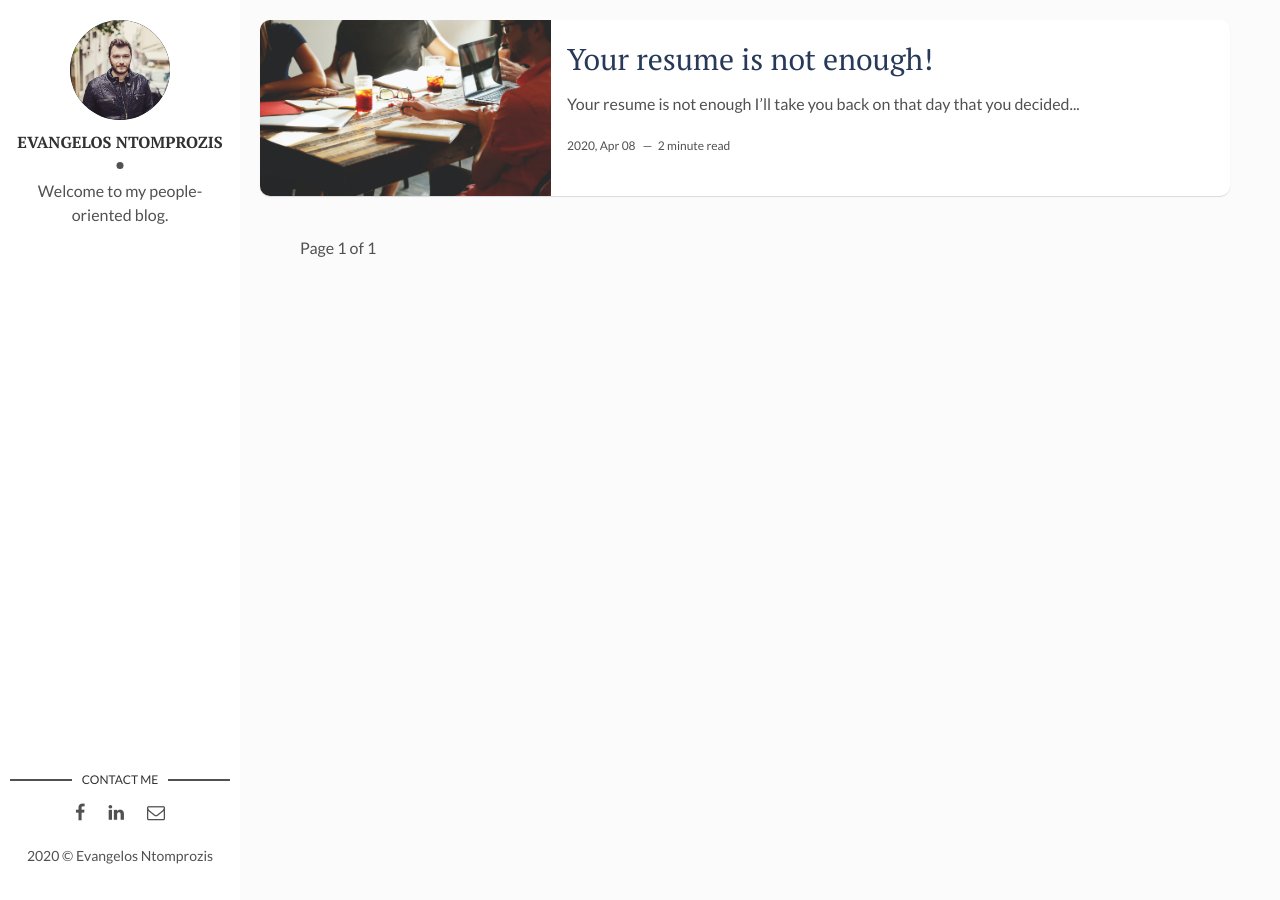
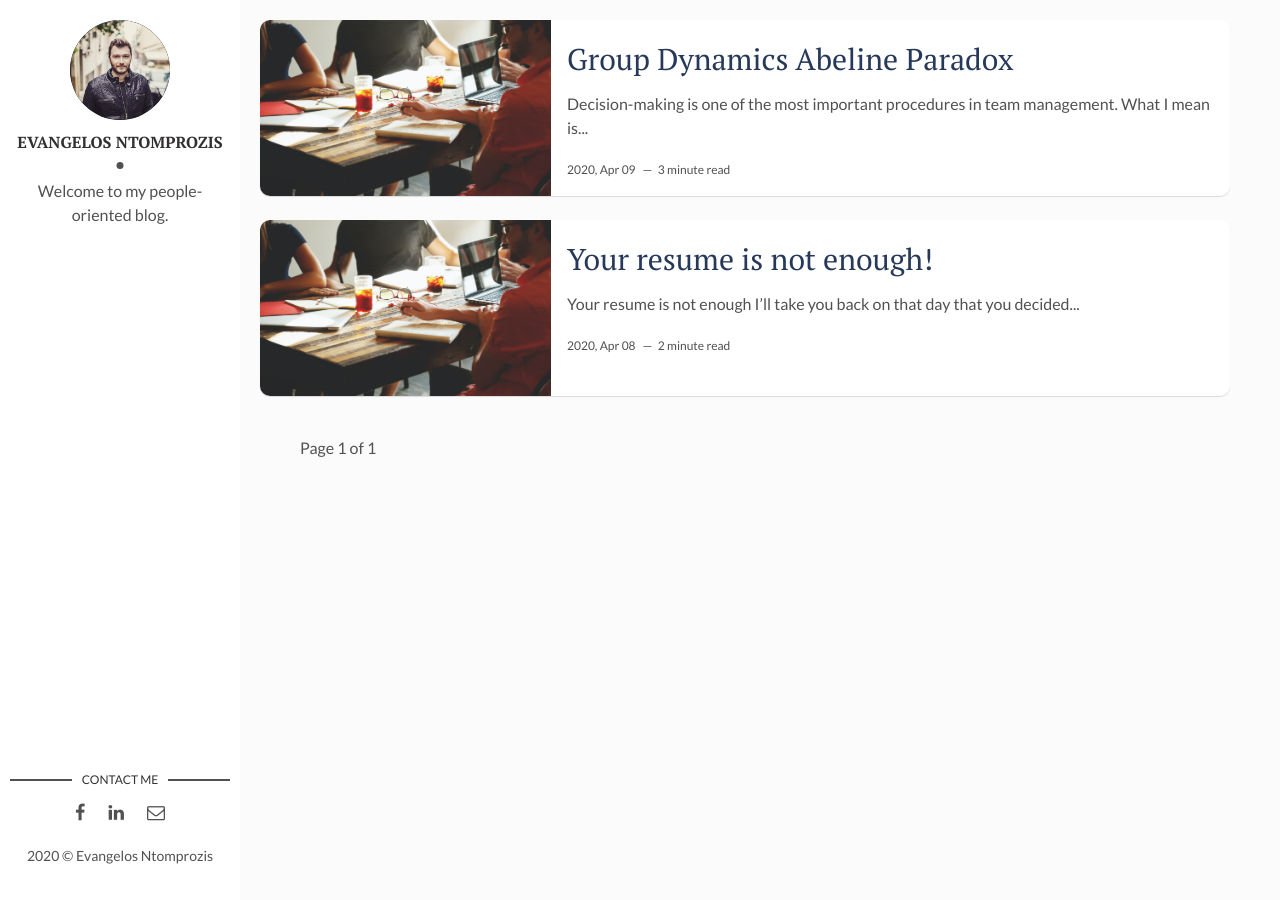
Before and after one commit to evangntomp/evnto.xyz, a Jekyll site: the page built from index.html, in a window 1280 px wide. Built offline with Jekyll 4.4.1, drawn with Linux system fonts in a browser that asks for light colours; the list of posts is cut into pages by our own code; a file with an impossible date is left out; some of the changed lines change nothing that is shown.

Commit message:
Update 2020-04-09-group-dynamics-abeline-paradox.markdown

```diff
--- a/_posts/2020-04-09-group-dynamics-abeline-paradox.markdown
+++ b/_posts/2020-04-09-group-dynamics-abeline-paradox.markdown
@@ -1,9 +1,40 @@
 ---
 layout: post
 title:
-date: 0-04-2020
+date: 09-04-2020
 description: Have you ever been to Abeline? Before you answer read the article! # Add post description (optional)
 img: resume-not-enough.jpg.jpg # Add image post (optional)
 fig-caption:
 tags: [Group Dynamics, Human Resurces]
 ---
+
+Decision-making is one of the most important procedures in team management. What I mean is that a small decision could affect the rest of the project and the results. Decision-making could be the manager's responsibility or a team process. Arguments exist between supporters of both sides. On one hand, are those who support that the decision-making is upon the manager who is responsible for the project, on the other hand, are those who are convinced that decision making it's a group thing. To make matters clear, making decisions as a group is unavoidable and the best tactic to increase the team's accountability.
+
+Before we analyze the Abeline Paradox worth mentioned is the definition of the **Group Dynamics.**
+
+>Based on Wikipedia **Group dynamics** is a system of behaviors and psychological processes occurring within a social group (Intragroup dynamics), or between social groups (Intergroup relations)
+
+## The Abeline Paradox
+**Location: Coleman, Texas**
+
+On a hot Sunday afternoon, a family is playing dominoes on a porch. The family is suffering from the hot weather and it seems that nobody is enjoying the game until the father suggests visiting the Abeline (53 miles away). The daughter says, "Sounds good to me", then the son looking at his mother says " If you want to go, I want too". Mother fast respond " Of course I want to go to Abeline, it's been a long time".
+
+The ride is torture and the dinner in a cafeteria in the Abeline is awful.
+
+After four hours they arrive back home. The son asks " It was a great trip, wasn't?", then the daughter says that he would rather stay home but she went to keep them happy. " I went because I was agreeing with you," says the mother. The father then says that he only suggested it because they looked bored.
+
+The Abeline Paradox is similar to groupthink and it's not far away from reality. The members trying to be part of the team believe that their opinions are not aligned with the rest of the team and they prefer not to express themselves.
+
+## How to avoid
+
+The first step is to analyze member's behaviors and personalities. There are plenty of psychological tests and organizations that provide those types of services. Apart from psychological tests, the observation could help the team leader to see the bigger picture. Using team assessments and teamwork is a brilliant way.
+
+Then the daily routine.
+
+Urge the lowest ranking members to speak first, in that way they will not get influenced by the others and after a while, they will take initiatives.  Give the space to all your members to elaborate on their opinions.
+
+Use brainstorming. Put into discussion the main problem an let them work on it individually then discuss as a team their suggestions. After that let them review their own suggestions. In the end make a decision as a group.
+
+Last but not least, be honest. Let them know about the Abeline Paradox, inform them about the danger of groupthinking and how it affects the team's performance.
+
+***The next time before you make a decision ask yourself  "Am I going to Abeline?"***
```
